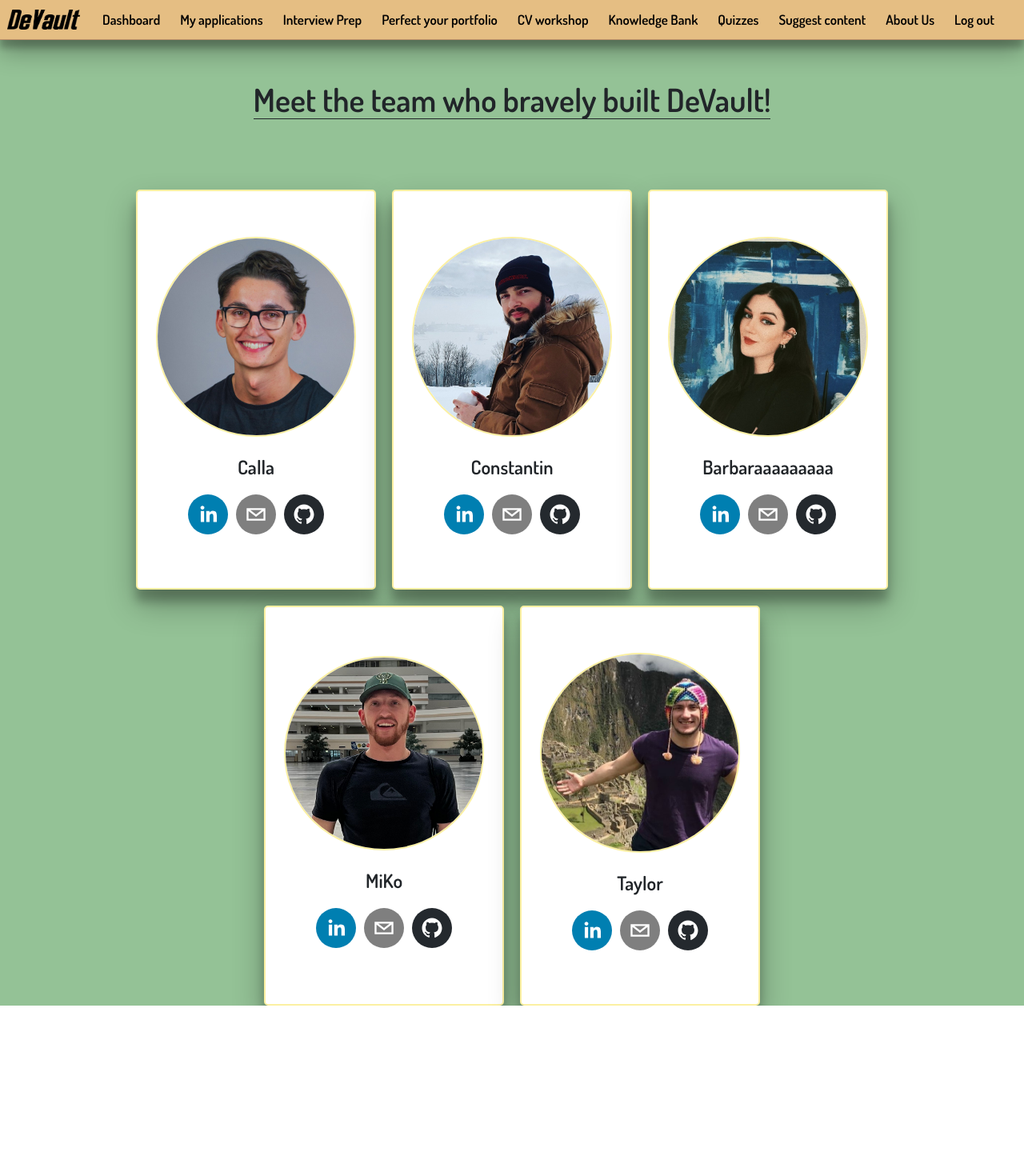
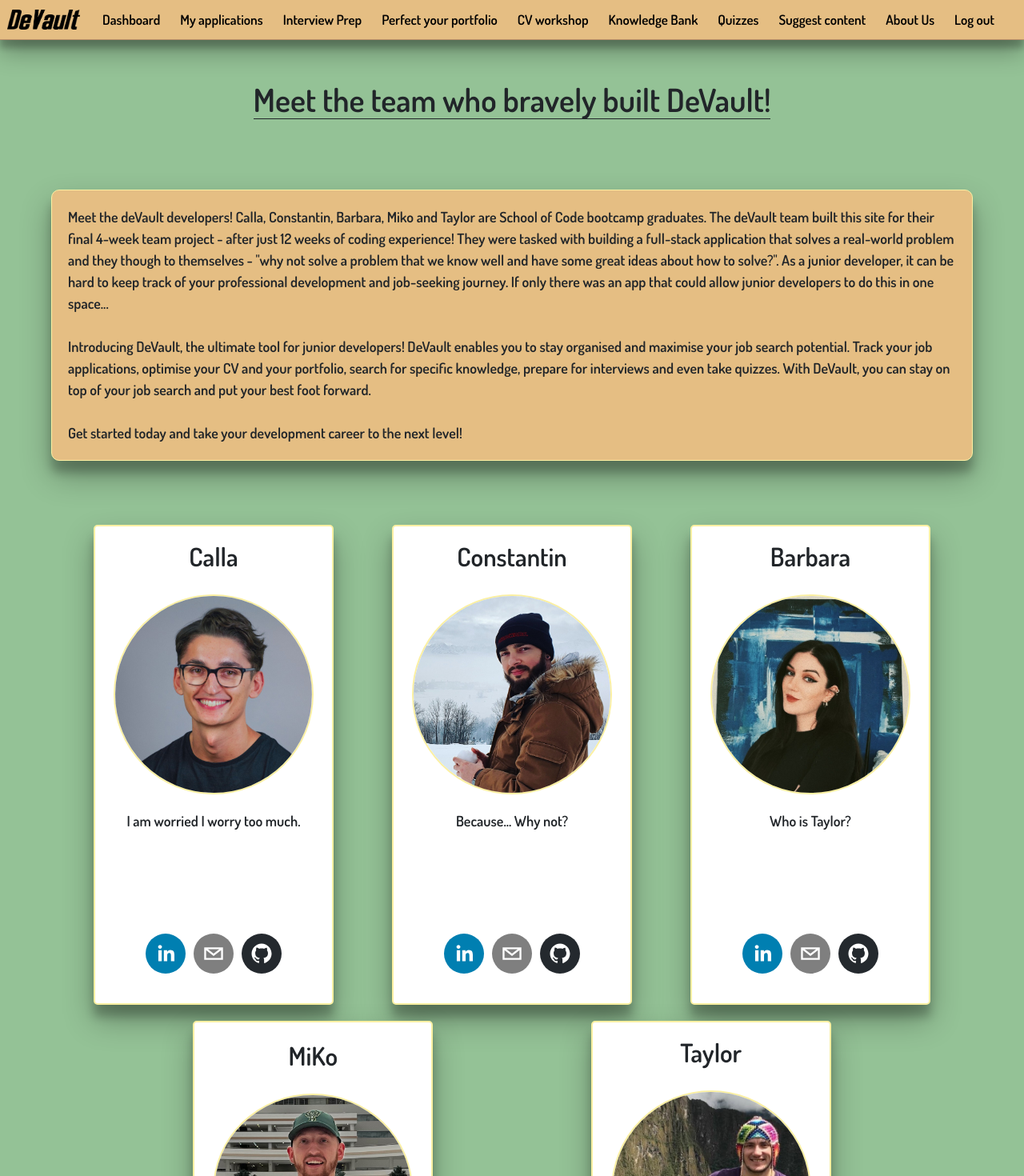
Before and after one commit to SchoolOfCode/bc13_final-project_front-end-cyber-insecure, a React (Create React App) app: page /about-us in a window 1280 px wide. Shown: the top 1470 px of the page at 80% size. Before the commit the page ends 1257 px from the top, so only its background shows below. Built offline with nearby package versions, Linux system fonts and the light colour scheme; no server answers; sample sign-in values are in the browser's storage.

Commit message:
about us mission statement added, cards have a personal description

```diff
--- a/src/Components/AboutUs/AboutUs.css
+++ b/src/Components/AboutUs/AboutUs.css
@@ -24,15 +24,34 @@
     border-bottom: solid 1px;
 }
 
+.about-us-mission{
+    display: flex;
+  flex-direction: column;
+  align-items: center;
+  justify-content: center;
+
+  width: 90%;
+  max-width: 1650px;
+  background-color: #e5be83;
+  padding: 20px;
+  box-shadow: rgba(0, 0, 0, 0.3) 0px 19px 38px,
+    rgba(0, 0, 0, 0.22) 0px 15px 12px;
+  border-radius: 10px;
+  border: 1px solid #FBF0A2;
+  font-size: large;
+
+}
+
 .all-of-us{
     display: flex;
     flex-direction: row;
     flex-wrap: wrap;
     align-items: center;
-    justify-content: center;
+    justify-content: space-evenly;
     gap: 20px;
 
     width: 90%;
+    max-width: 1700px;
     min-height: 50%;
 }
 
@@ -48,14 +67,14 @@
     max-width: 500px;
 
     height: 370px;
-    min-height: 500px;
-    max-height: 700px;
+    min-height: 600px;
+    max-height: 850px;
 
 
 
     gap: 20px;
     margin: 0;
-    padding: 20px;
+    padding: 10px;
     background-color: white;
     border: 2px solid #FBF0A2;
     border-radius: 5px;
@@ -65,9 +84,9 @@
 
 .developer p{
     width: 100%;
-    height: 5%;
+    height: 20%;
     text-align: center;
-    font-size: x-large;
+    font-size: large;
     margin: 0;
     padding: 0;
 
--- a/src/Components/AboutUs/AboutUs.js
+++ b/src/Components/AboutUs/AboutUs.js
@@ -16,10 +16,34 @@ export default function AboutUs() {
       <div className="about-us-header">
         <h1>Meet the team who bravely built DeVault! </h1>
       </div>
+      <div className="about-us-mission">
+        <p99>
+          Meet the deVault developers! Calla, Constantin, Barbara, Miko and
+          Taylor are School of Code bootcamp graduates. The deVault team built
+          this site for their final 4-week team project - after just 12 weeks of
+          coding experience! They were tasked with building a full-stack
+          application that solves a real-world problem and they though to
+          themselves - "why not solve a problem that we know well and have some
+          great ideas about how to solve?". As a junior developer, it can be
+          hard to keep track of your professional development and job-seeking
+          journey. If only there was an app that could allow junior developers
+          to do this in one space...
+          <br/><br/>
+          Introducing DeVault, the ultimate tool for
+          junior developers! DeVault enables you to stay organised and maximise
+          your job search potential. Track your job applications, optimise your
+          CV and your portfolio, search for specific knowledge, prepare for
+          interviews and even take quizzes. With DeVault, you can stay on top of
+          your job search and put your best foot forward.
+          <br/><br/>
+          Get started today and take your development career to the next level!
+        </p99>
+      </div>
       <div className="all-of-us">
         <div className="developer">
+          <h2>Calla</h2>
           <img className="dev-img" src={calla} alt="Calla" />
-          <p>Calla</p>
+          <p>I am worried I worry too much.</p>
           <div className="developer-shortcuts">
             <SocialIcon
               className="icon"
@@ -42,8 +66,9 @@ export default function AboutUs() {
           </div>
         </div>
         <div className="developer">
+          <h2>Constantin</h2>
           <img className="dev-img" src={constantin} alt="Constantin" />
-          <p>Constantin</p>
+          <p>Because... Why not?</p>
           <div className="developer-shortcuts">
             <SocialIcon
               className="icon"
@@ -66,8 +91,9 @@ export default function AboutUs() {
           </div>
         </div>
         <div className="developer">
+          <h2>Barbara</h2>
           <img className="dev-img" src={barbara} alt="Barbara" />
-          <p>Barbaraaaaaaaaa</p>
+          <p>Who is Taylor?</p>
           <div className="developer-shortcuts">
             <SocialIcon
               className="icon"
@@ -90,8 +116,12 @@ export default function AboutUs() {
           </div>
         </div>
         <div className="developer">
+          <h2>MiKo</h2>
           <img className="dev-img" src={miko2} alt="MiKo" />
-          <p>MiKo</p>
+          <p>
+            Ever since discovered the code can’t live without it! Taylor doesn't
+            live at all.
+          </p>
           <div className="developer-shortcuts">
             <SocialIcon
               className="icon"
@@ -114,8 +144,14 @@ export default function AboutUs() {
           </div>
         </div>
         <div className="developer">
+          <h2>Taylor</h2>
           <img className="dev-img" src={taylor2} alt="Taylor" />
-          <p>Taylor</p>
+          <p>
+            After a role of travelling around the world I wanted to test myself
+            by learning programming and software development to achieve my goal
+            of having a highly skilled job that can make a difference in the
+            world.
+          </p>
           <div className="developer-shortcuts">
             <SocialIcon
               className="icon"
```
